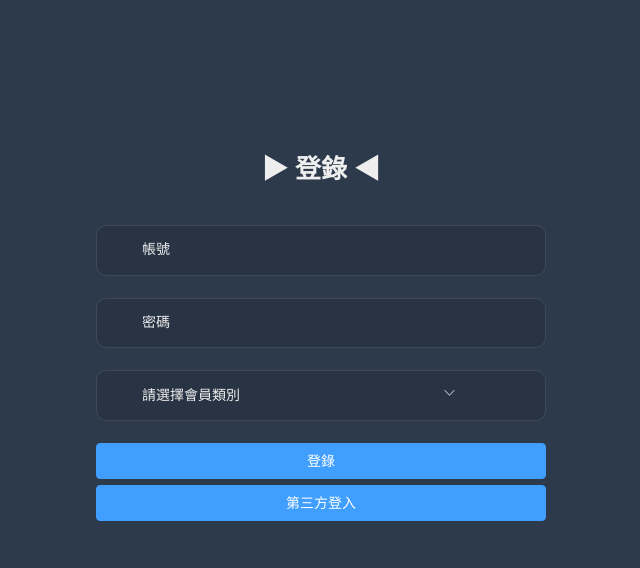
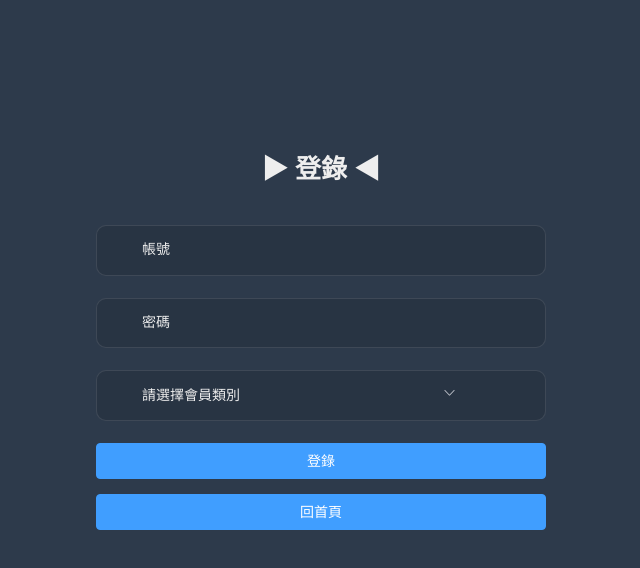
Before and after one commit to riotonchen/Project-Frontend, a Vue app: page /login in a window 1280 px wide. Shown: the top 568 px of the page, without its empty margins (319-959 px from the left). Built offline with nearby package versions, Linux system fonts and the light colour scheme.

Commit message:
Update src/views/login/index.vue

```diff
--- a/src/views/login/index.vue
+++ b/src/views/login/index.vue
@@ -42,14 +42,12 @@
         </el-select>
       </el-form-item>
 
-      <el-button :loading="loading" type="primary" style="width:100%;margin-bottom:30px;" @click.native.prevent="handleLogin">{{ $t('login.logIn') }}</el-button>
-      <br>
-      <br>
-      <br>
-      <br>
-      <el-button class="thirdparty-button" type="primary" style="width:86.5%;margin-bottom:30px;" @click="showDialog=true">{{ $t('login.thirdparty') }}</el-button>
+      <el-button :loading="loading" type="primary" style="width:100%;margin-bottom:15px;" @click.native.prevent="handleLogin">{{ $t('login.logIn') }}</el-button>
+      <!--<el-button class="thirdparty-button" type="primary" style="width:86.5%;margin-bottom:-5px;" @click="showDialog=true">{{ $t('login.thirdparty') }}</el-button>-->
+      <el-button type="primary" style="width:100%;margin-bottom:-200px;margin-left:0px">
+        <router-link to="/home">回首頁</router-link>
+      </el-button>
     </el-form>
-
     <el-dialog :title="$t('login.thirdparty')" :visible.sync="showDialog" append-to-body>
       {{ $t('login.thirdpartyTips') }}
       <br>
```
